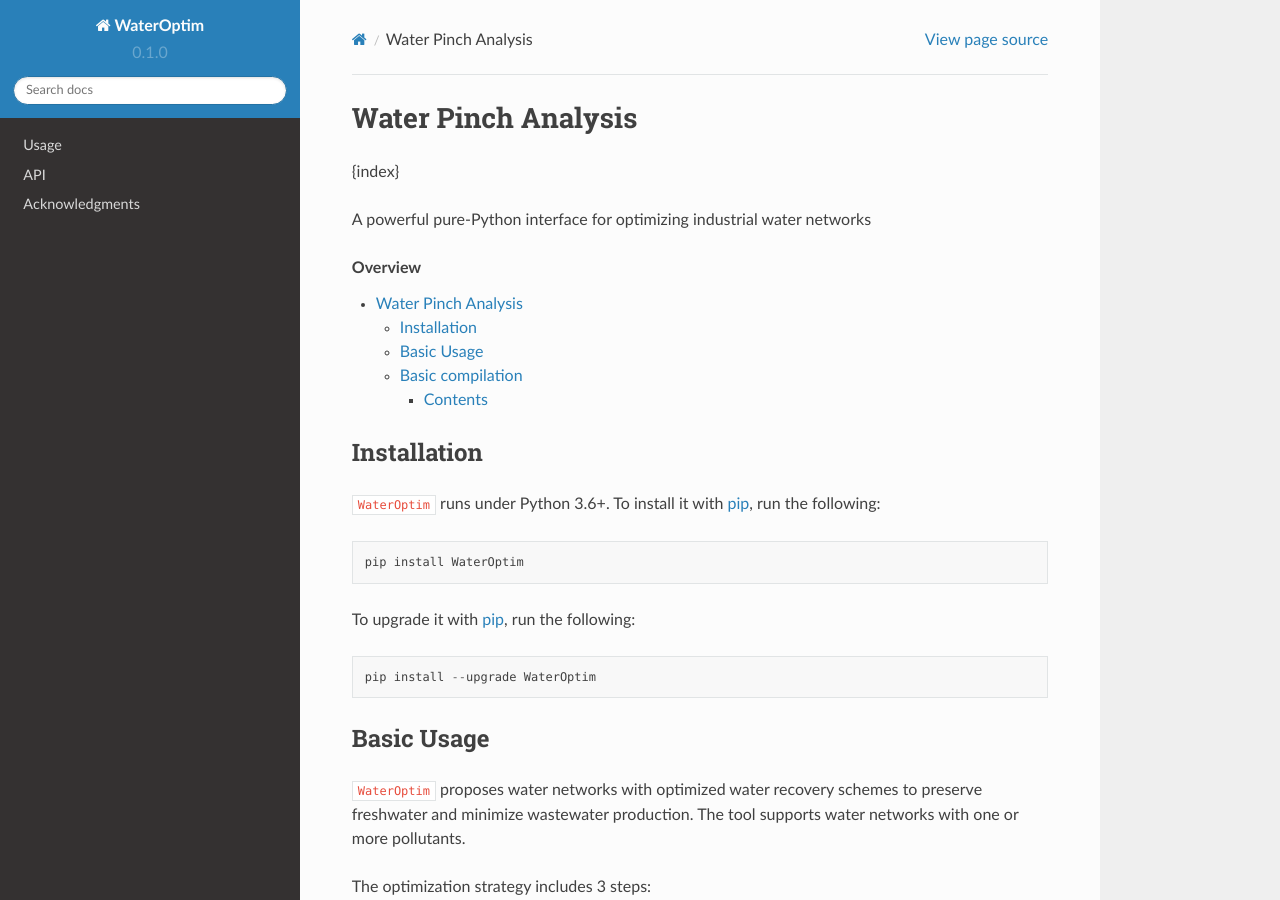
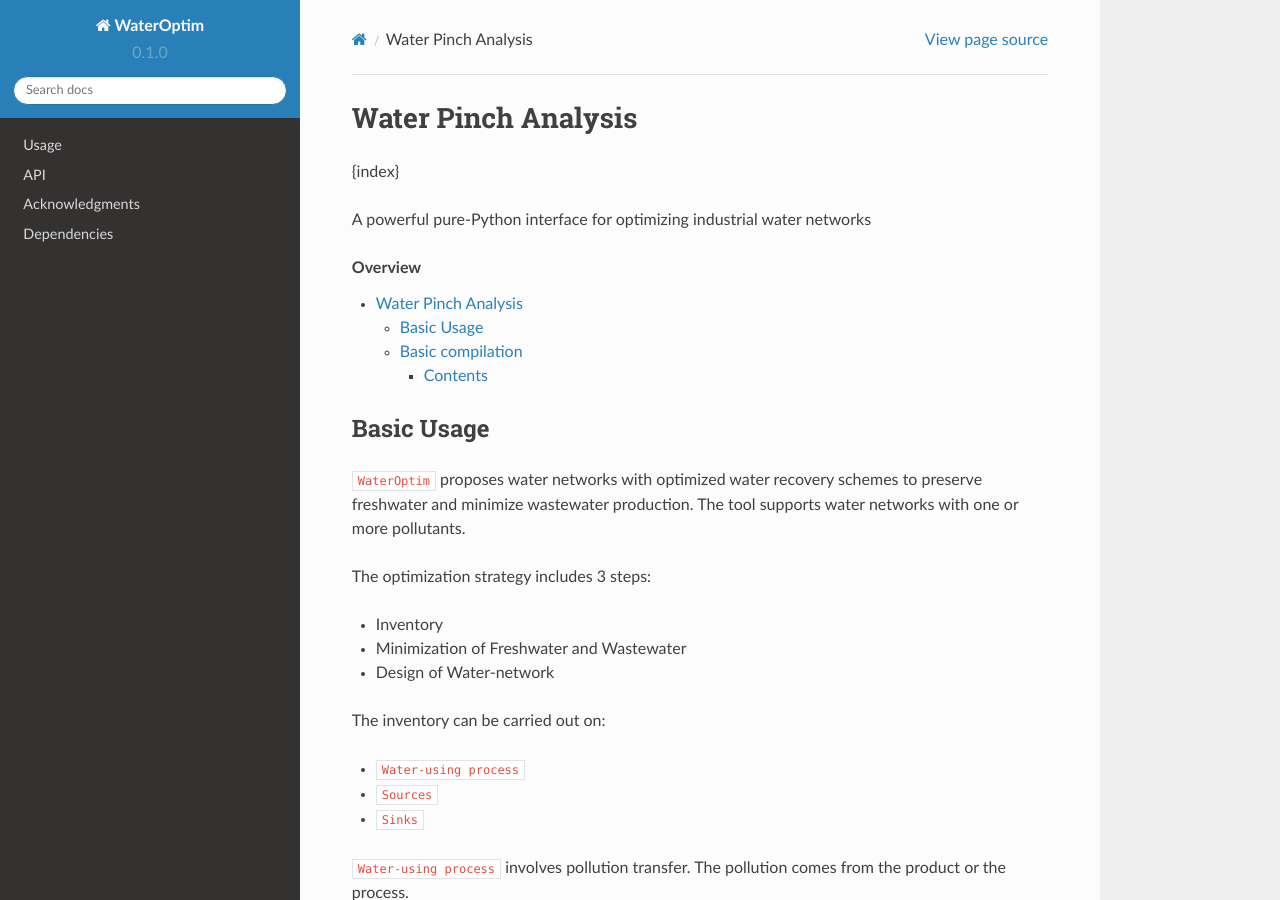
Before and after one commit to ROMDHANA/WaterOptim, a Sphinx documentation site: the page built from docs/source/index.rst, in a window 1280 px wide and 900 px high. Built offline with Sphinx 7.4.7 and the Read the Docs theme 2.0.0, drawn with Linux system fonts in a browser that asks for light colours.

Commit message:
Update index.rst

```diff
--- a/docs/source/index.rst
+++ b/docs/source/index.rst
@@ -10,24 +10,7 @@
    :depth: 3
 
 
-Installation
-"""""""""""""""""
 
-``WaterOptim``  runs under Python 3.6+. To install it with `pip`_, run the following:
-
-.. _pip: https://pypi.org/project/WaterOptim/
-
-.. code:: python
-
-  pip install WaterOptim
-
-To upgrade it with `pip`_, run the following:
-
-.. _pip: https://pypi.org/project/WaterOptim/
-
-.. code:: python
-
-  pip install --upgrade WaterOptim
 
 Basic Usage
 """""""""""""""""
@@ -191,3 +174,4 @@
    usage
    api
    aknowledgments
+   dependencies
```
